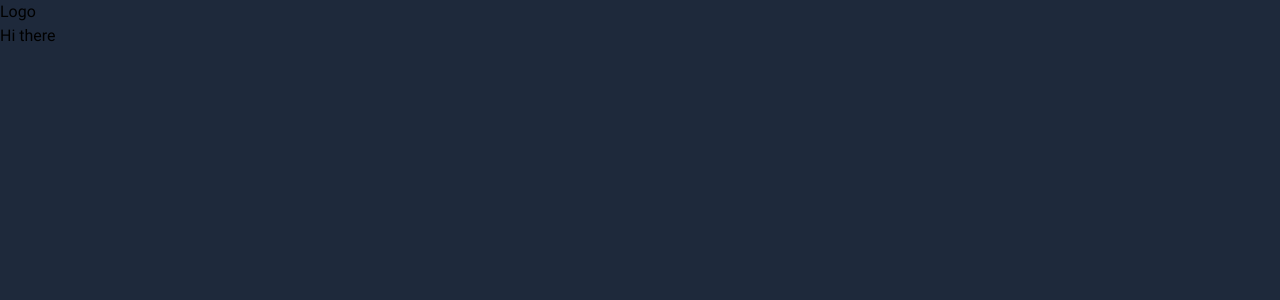
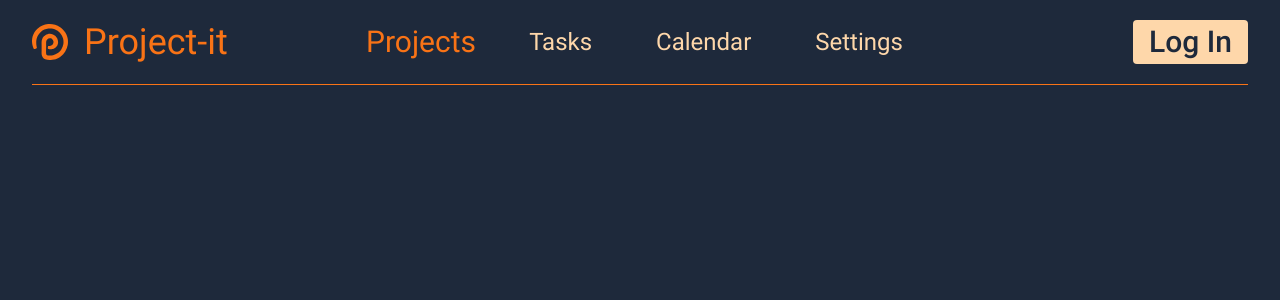
Before and after one commit to Jackoombs/project-manager, a Next.js app: page / in a window 1280 px wide. Shown: the top 300 px of the page. Built offline with nearby package versions, Linux system fonts and the light colour scheme.

Commit message:
Added responsive header. Added animation on mobile menu.

```diff
--- /dev/null
+++ b/components/Auth/LogInBtn.tsx
@@ -0,0 +1,12 @@
+const LogInBtn = () => {
+
+
+
+  return (
+    <button className="hidden justify-self-end text-slate-800 text-3xl font-medium bg-orange-200 w-max rounded px-4 py-1 duration-150 hover:bg-orange-500 hover:scale-105 lg:block">
+      Log In
+    </button>
+  );
+};
+
+export default LogInBtn;
--- a/components/Nav/MobileNavigation.tsx
+++ b/components/Nav/MobileNavigation.tsx
@@ -0,0 +1,50 @@
+import { useState } from "react"
+import { RiMenu4Line } from "react-icons/ri"
+import { AiOutlineClose } from "react-icons/ai"
+import { motion } from "framer-motion"
+import NavList from "./NavList"
+import { type } from "os"
+
+const MobileNavigation = () => {
+
+  const [menuOpen, setMenuOpen] = useState(false)
+  const handleClick = () => {
+    setMenuOpen(state => !state)
+  }
+
+  const variants = {
+    open: {
+      opacity: 1, x: 0,
+      transition: {
+        opacity: { duration: 0.7 },
+        type: "spring",
+        mass: 0.5
+      }
+    },
+    closed: {
+      opacity: 0, x: "-100%",
+      transition: {
+        x: { duration: 0, delay: 0.7},
+        type: "spring",
+        mass: 0.5
+      }
+    }
+  }
+
+  return (
+    <nav  className="flex items-center lg:hidden">
+      <button className="text-orange-500 text-5xl" onClick={handleClick}>
+        {menuOpen ? <AiOutlineClose /> : <RiMenu4Line /> }
+      </button>
+      <motion.ul
+        className="w-screen absolute flex flex-col gap-8 justify-start px-16 left-0 top-28"
+        animate={menuOpen ? "open" : "closed"}
+        variants={variants}
+      >
+        <NavList />
+      </motion.ul>
+    </nav>
+  )
+}
+
+export default MobileNavigation
--- a/components/Nav/Nav.tsx
+++ b/components/Nav/Nav.tsx
@@ -1,7 +1,14 @@
-const Nav = () => (
-  <div>
-    Hi there
-  </div>
-)
+import Navigation from "./Navigation";
+import MobileNavigation from "./MobileNavigation";
 
-export default Nav
+const Nav = () => {
+
+  return (
+    <>
+      <Navigation />
+      <MobileNavigation />
+    </>
+  )
+};
+
+export default Nav;
--- /dev/null
+++ b/components/Nav/NavLink.tsx
@@ -0,0 +1,26 @@
+import Link from "next/link";
+import { motion } from "framer-motion"
+import { useRouter } from "next/router";
+
+const NavLink = (props: any) => {
+  const router = useRouter();
+  const isActiveLink = () => {
+    return router.asPath === props.linkTo
+      ? "text-orange-500 scale-125 origin-left lg:origin-center"
+      : "text-orange-200 hover:underline";
+  };
+
+  return (
+    <motion.li
+      className={`${isActiveLink()} w-max text-2xl duration-100 decoration-2 decoration-orange-500 underline-offset-8`}
+    >
+      <Link href={props.linkTo}>
+        <a className="">
+          {props.linkText}
+        </a>
+      </Link>
+    </motion.li>
+  );
+};
+
+export default NavLink;
--- /dev/null
+++ b/components/Nav/NavList.tsx
@@ -0,0 +1,20 @@
+import NavLink from "./NavLink";
+
+const NavList = () => {
+  const navItems = [
+    { linkText: "Projects", linkTo: "/" },
+    { linkText: "Tasks", linkTo: "/tasks" },
+    { linkText: "Calendar", linkTo: "/calendar" },
+    { linkText: "Settings", linkTo: "/settings" },
+  ];
+
+  return (
+    <>
+      {navItems.map((link, index) => (
+        <NavLink key={index} linkText={link.linkText} linkTo={link.linkTo} />
+      ))}
+    </>
+  );
+};
+
+export default NavList;
--- a/components/Nav/Navigation.tsx
+++ b/components/Nav/Navigation.tsx
@@ -0,0 +1,14 @@
+import NavList from "./NavList";
+
+const Navigation = () => {
+
+  return (
+    <nav className="hidden lg:block">
+      <ul className="flex gap-8 text-xl font-normal xl:gap-16">
+        <NavList />
+      </ul>
+    </nav>
+  )
+}
+
+export default Navigation;
--- a/components/index.tsx
+++ b/components/index.tsx
@@ -1,10 +1,25 @@
-import Nav from "./Nav/Nav"
+import Nav from "./Nav/Nav";
+import LogInBtn from "./Auth/LogInBtn";
+import { SiProcesswire } from "react-icons/si";
 
 const Header = () => (
-  <header className="">
-    <div>Logo</div>
-    <Nav />
-  </header>
-)
+  <>
+    <header className="grid grid-cols-[1fr_auto] items-center bg-slate-800 px-4 py-3 lg:px-8 lg:py-5 lg:grid-cols-[1fr_auto_1fr]">
+      <Logo />
+      <Nav />
+      <LogInBtn />
+    </header>
+    <hr className="border-orange-500 mx-4 lg:mx-8" />
+  </>
+);
 
-export { Header }
+const Logo = () => {
+  return (
+    <div className="flex items-center text-orange-500 text-3xl gap-4 sm:text-3xl md:text-4xl">
+      <SiProcesswire />
+      Project-it
+    </div>
+  );
+};
+
+export { Header };
--- a/package.json
+++ b/package.json
@@ -9,9 +9,11 @@
     "lint": "next lint"
   },
   "dependencies": {
+    "framer-motion": "^6.5.1",
     "next": "12.2.3",
     "react": "18.2.0",
-    "react-dom": "18.2.0"
+    "react-dom": "18.2.0",
+    "react-icons": "^4.4.0"
   },
   "devDependencies": {
     "@types/node": "18.6.2",
```
Also changed, not shown: 2 other files (tests, documents, lock files or other folders).
